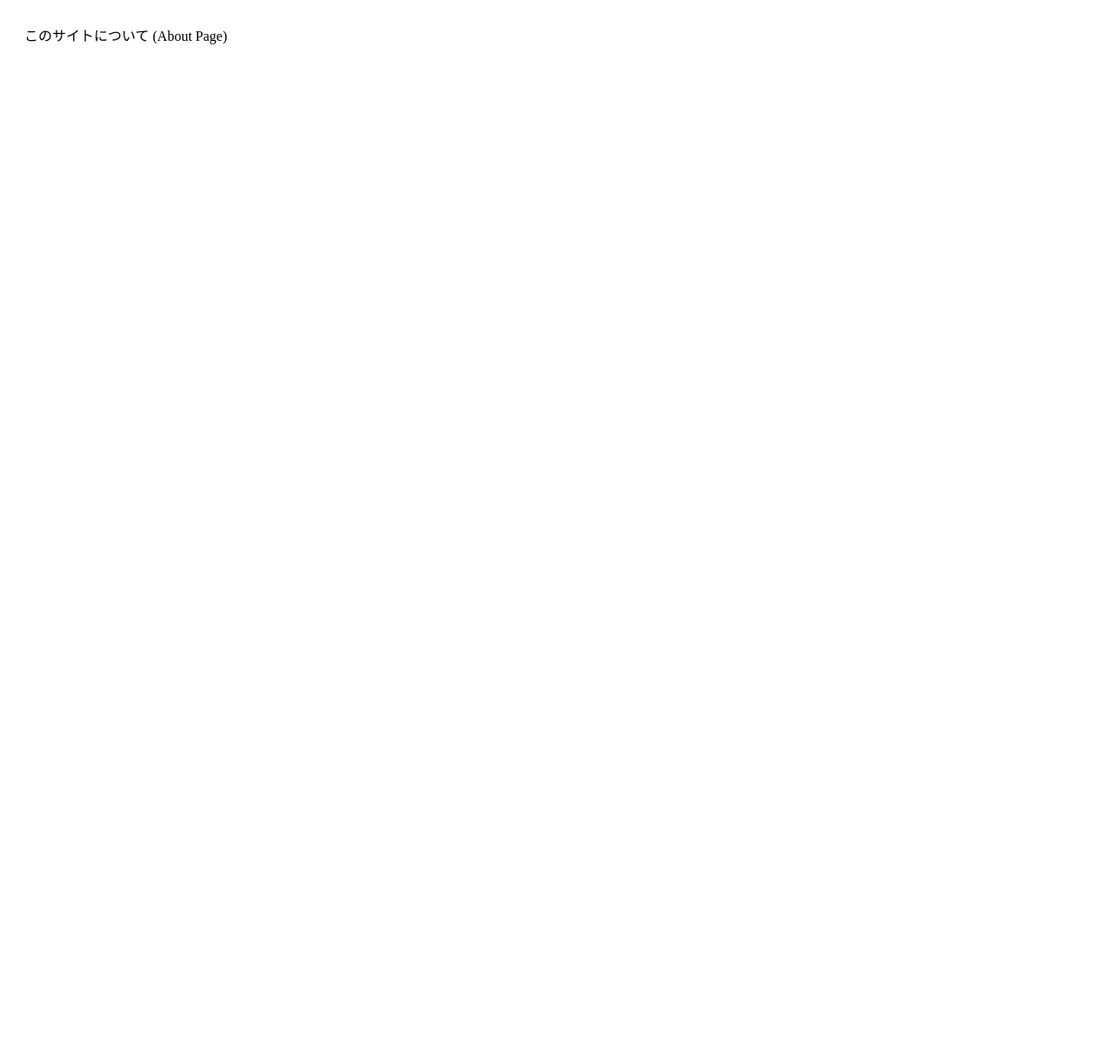
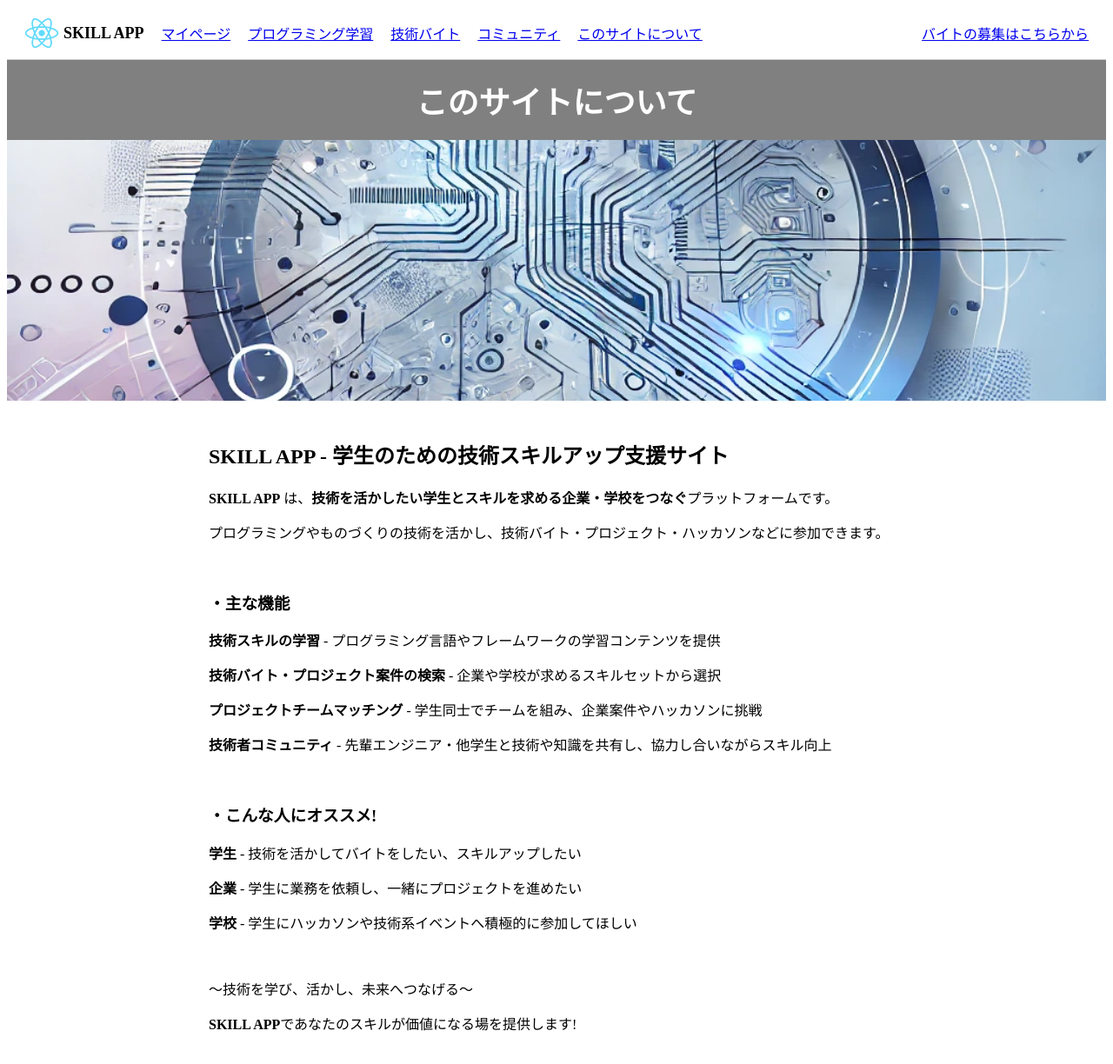
Before and after one commit to ga-mi-keke/skill-app-frontend, a React (Create React App) app: page /about in a window 1280 px wide. Shown: the top 1224 px of the page at 87% size. Before the commit the page ends 800 px from the top, so only its background shows below. Built offline with nearby package versions, Linux system fonts and the light colour scheme.

Commit message:
About追加

```diff
--- a/src/App.js
+++ b/src/App.js
@@ -8,6 +8,7 @@ import Home from './pages/Home';
 import Register from './pages/Register';
 import JobPosting from './pages/Job-posting';
 import Jobs from './pages/Jobs';
+import About from './pages/About';
 //ページ遷移の処理を書いてる関数
 function App() {
   return (
@@ -19,11 +20,12 @@ function App() {
         <Route path="/register" element={<Register />} />
         <Route path="/job-posting" element={<JobPosting />} />
         <Route path="/jobs" element={<Jobs />} />
+        <Route path="/about" element={<About />} />
         {/*まだ遷移先が作られてないから適当に中身を作ってる*/}
         <Route path="/profile" element={<div style={{ padding: '20px' }}>マイページ (Profile Page)</div>} />
         <Route path="/learning" element={<div style={{ padding: '20px' }}>プログラミング学習 (Learning Page)</div>} />
         <Route path="/community" element={<div style={{ padding: '20px' }}>コミュニティ (Community Page)</div>} />
-        <Route path="/about" element={<div style={{ padding: '20px' }}>このサイトについて (About Page)</div>} />
+        {/*<Route path="/about" element={<div style={{ padding: '20px' }}>このサイトについて (About Page)</div>} />*/}
       </Routes>
     </Router>
   );
--- /dev/null
+++ b/src/pages/About.js
@@ -0,0 +1,44 @@
+import React from 'react';
+import Header from '../components/Header';
+
+function About() {
+  return (
+    <div>
+    <Header/>
+    {/* ヘッダー部分 */}
+    <div style={{ textAlign: 'center', backgroundColor: '#808080', color: 'white', padding: '20px 0' }}>
+        <h1 style={{ margin: 0, fontSize: '36px' }}>このサイトについて</h1>
+      </div>
+      {/* 背景画像 */}
+      <div style={{ textAlign: 'center' }}>
+        <img src="/About.webp" alt="Jobs Background" style={{ width: '100%', maxHeight: '300px', objectFit: 'cover' }} />
+
+        <div style={{ textAlign: 'left', maxWidth: '800px', margin: '0 auto', padding: '20px' }}>
+      <h2><b>SKILL APP - 学生のための技術スキルアップ支援サイト</b></h2>
+      <p><b>SKILL APP</b> は、<b>技術を活かしたい学生とスキルを求める企業・学校をつなぐ</b>プラットフォームです。</p>
+      <p>プログラミングやものづくりの技術を活かし、技術バイト・プロジェクト・ハッカソンなどに参加できます。</p>
+      <div style={{ padding: '10px' }} />
+
+      <h3><b>・主な機能</b></h3>
+      <p><b>技術スキルの学習</b> - プログラミング言語やフレームワークの学習コンテンツを提供</p>
+      <p><b>技術バイト・プロジェクト案件の検索</b> - 企業や学校が求めるスキルセットから選択</p>
+      <p><b>プロジェクトチームマッチング</b> - 学生同士でチームを組み、企業案件やハッカソンに挑戦</p>
+      <p><b>技術者コミュニティ</b> - 先輩エンジニア・他学生と技術や知識を共有し、協力し合いながらスキル向上</p>
+      <div style={{ padding: '10px' }} />
+
+      <h3><b>・こんな人にオススメ!</b></h3>
+      <p><b>学生</b> - 技術を活かしてバイトをしたい、スキルアップしたい</p>
+      <p><b>企業</b> - 学生に業務を依頼し、一緒にプロジェクトを進めたい</p>
+      <p><b>学校</b> - 学生にハッカソンや技術系イベントへ積極的に参加してほしい</p>
+      <div style={{ padding: '10px' }} />
+
+      <p>～技術を学び、活かし、未来へつなげる～</p>
+      <p><b>SKILL APP</b>であなたのスキルが価値になる場を提供します!</p>
+      <div style={{ padding: '30px' }} />
+      </div>
+      </div>
+    </div>
+  );
+}
+
+export default About;
```
Also changed, not shown: public/About.webp (added), 1 other file (tests, documents, lock files or other folders).
